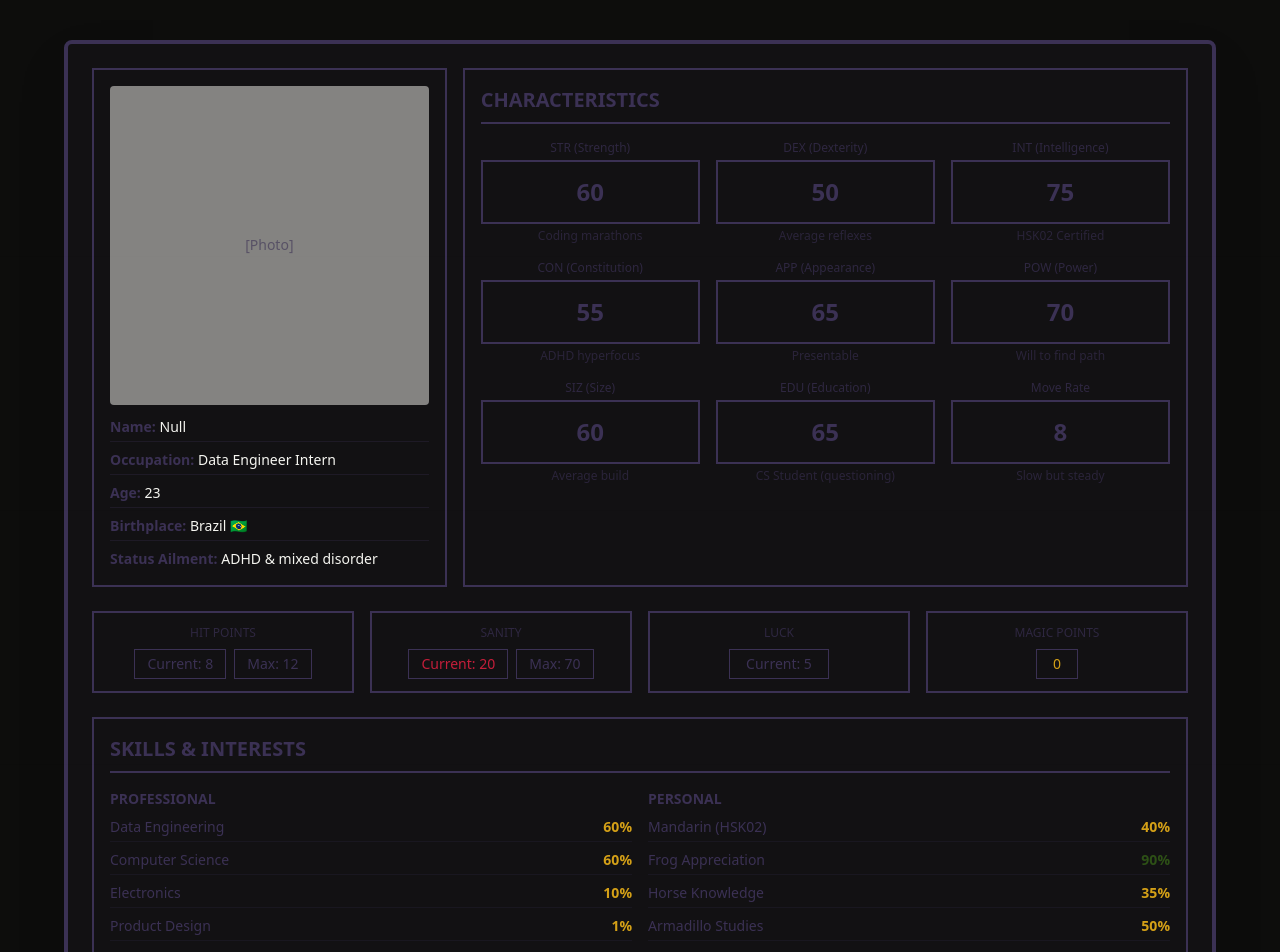
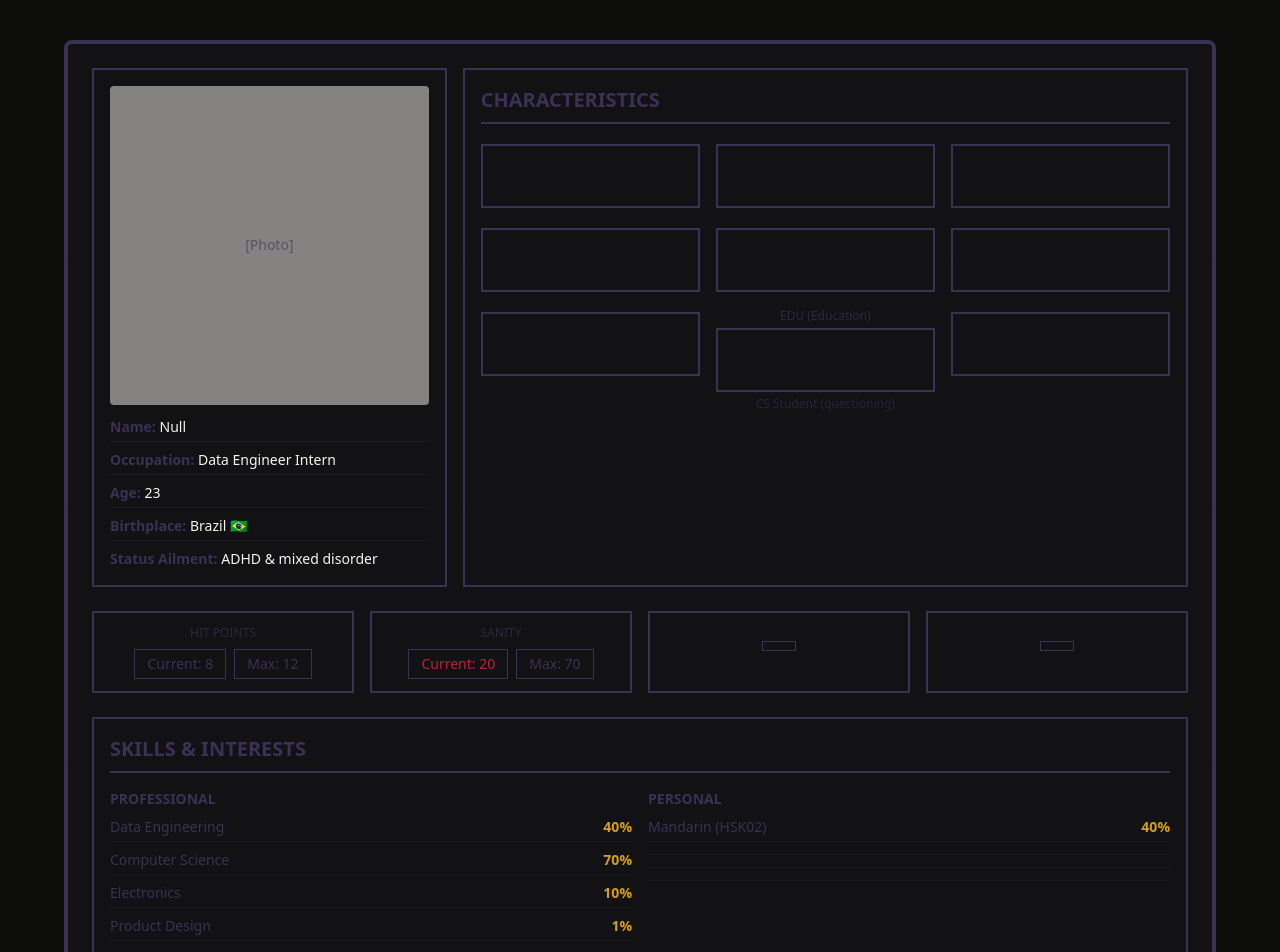
Before and after one commit to nulls-site/nulls-site, an Astro site: page /about in a window 1280 px wide. Shown: the top 952 px of the page. Built offline with nearby package versions, Linux system fonts and the light colour scheme; Astro itself is replaced by a stand-in of ours.

Commit message:
fix: remove stuff

```diff
--- a/src/pages/about.astro
+++ b/src/pages/about.astro
@@ -45,85 +45,59 @@ import Layout from "../layouts/Layout.astro";
           </h2>
 
           <div class="grid grid-cols-3 gap-4">
-            <!-- STR -->
             <div class="text-center">
-              <p class="text-xs text-mandy-purple/70 dark:text-mandy-white/60 mb-1">STR (Strength)</p>
+              <p class="text-xs text-mandy-purple/70 dark:text-mandy-white/60 mb-1"></p>
               <div class="border-2 border-mandy-purple dark:bg-mandy-black h-16 flex items-center justify-center text-2xl font-bold text-mandy-purple dark:text-mandy-white">
-                60
               </div>
-              <p class="text-xs text-mandy-purple/60 dark:text-mandy-white/50 mt-1">Coding marathons</p>
             </div>
 
-            <!-- DEX -->
             <div class="text-center">
-              <p class="text-xs text-mandy-purple/70 dark:text-mandy-white/60 mb-1">DEX (Dexterity)</p>
+              <p class="text-xs text-mandy-purple/70 dark:text-mandy-white/60 mb-1"></p>
               <div class="border-2 border-mandy-purple dark:bg-mandy-black h-16 flex items-center justify-center text-2xl font-bold text-mandy-purple dark:text-mandy-white">
-                50
               </div>
-              <p class="text-xs text-mandy-purple/60 dark:text-mandy-white/50 mt-1">Average reflexes</p>
             </div>
 
-            <!-- INT -->
             <div class="text-center">
-              <p class="text-xs text-mandy-purple/70 dark:text-mandy-white/60 mb-1">INT (Intelligence)</p>
+              <p class="text-xs text-mandy-purple/70 dark:text-mandy-white/60 mb-1"></p>
               <div class="border-2 border-mandy-purple dark:bg-mandy-black h-16 flex items-center justify-center text-2xl font-bold text-mandy-purple dark:text-mandy-white">
-                75
               </div>
-              <p class="text-xs text-mandy-purple/60 dark:text-mandy-white/50 mt-1">HSK02 Certified</p>
             </div>
 
-            <!-- CON -->
             <div class="text-center">
-              <p class="text-xs text-mandy-purple/70 dark:text-mandy-white/60 mb-1">CON (Constitution)</p>
+              <p class="text-xs text-mandy-purple/70 dark:text-mandy-white/60 mb-1"></p>
               <div class="border-2 border-mandy-purple dark:bg-mandy-black h-16 flex items-center justify-center text-2xl font-bold text-mandy-purple dark:text-mandy-white">
-                55
               </div>
-              <p class="text-xs text-mandy-purple/60 dark:text-mandy-white/50 mt-1">ADHD hyperfocus</p>
             </div>
 
-            <!-- APP -->
             <div class="text-center">
-              <p class="text-xs text-mandy-purple/70 dark:text-mandy-white/60 mb-1">APP (Appearance)</p>
+              <p class="text-xs text-mandy-purple/70 dark:text-mandy-white/60 mb-1"></p>
               <div class="border-2 border-mandy-purple dark:bg-mandy-black h-16 flex items-center justify-center text-2xl font-bold text-mandy-purple dark:text-mandy-white">
-                65
               </div>
-              <p class="text-xs text-mandy-purple/60 dark:text-mandy-white/50 mt-1">Presentable</p>
             </div>
 
-            <!-- POW -->
             <div class="text-center">
-              <p class="text-xs text-mandy-purple/70 dark:text-mandy-white/60 mb-1">POW (Power)</p>
+              <p class="text-xs text-mandy-purple/70 dark:text-mandy-white/60 mb-1"></p>
               <div class="border-2 border-mandy-purple dark:bg-mandy-black h-16 flex items-center justify-center text-2xl font-bold text-mandy-purple dark:text-mandy-white">
-                70
               </div>
-              <p class="text-xs text-mandy-purple/60 dark:text-mandy-white/50 mt-1">Will to find path</p>
             </div>
 
-            <!-- SIZ -->
             <div class="text-center">
-              <p class="text-xs text-mandy-purple/70 dark:text-mandy-white/60 mb-1">SIZ (Size)</p>
+              <p class="text-xs text-mandy-purple/70 dark:text-mandy-white/60 mb-1"></p>
               <div class="border-2 border-mandy-purple dark:bg-mandy-black h-16 flex items-center justify-center text-2xl font-bold text-mandy-purple dark:text-mandy-white">
-                60
               </div>
-              <p class="text-xs text-mandy-purple/60 dark:text-mandy-white/50 mt-1">Average build</p>
             </div>
 
-            <!-- EDU -->
             <div class="text-center">
               <p class="text-xs text-mandy-purple/70 dark:text-mandy-white/60 mb-1">EDU (Education)</p>
               <div class="border-2 border-mandy-purple dark:bg-mandy-black h-16 flex items-center justify-center text-2xl font-bold text-mandy-purple dark:text-mandy-white">
-                65
               </div>
               <p class="text-xs text-mandy-purple/60 dark:text-mandy-white/50 mt-1">CS Student (questioning)</p>
             </div>
 
-            <!-- Move Rate -->
             <div class="text-center">
-              <p class="text-xs text-mandy-purple/70 dark:text-mandy-white/60 mb-1">Move Rate</p>
+              <p class="text-xs text-mandy-purple/70 dark:text-mandy-white/60 mb-1"></p>
               <div class="border-2 border-mandy-purple dark:bg-mandy-black h-16 flex items-center justify-center text-2xl font-bold text-mandy-purple dark:text-mandy-white">
-                8
               </div>
-              <p class="text-xs text-mandy-purple/60 dark:text-mandy-white/50 mt-1">Slow but steady</p>
             </div>
           </div>
         </div>
@@ -148,16 +122,14 @@ import Layout from "../layouts/Layout.astro";
         </div>
 
         <div class="border-2 border-mandy-purple p-3 dark:bg-mandy-black text-center">
-          <p class="text-xs text-mandy-purple/70 dark:text-mandy-white/60 mb-2">LUCK</p>
-          <div class="border border-mandy-purple px-4 py-1 text-sm inline-block text-mandy-purple dark:text-mandy-white">
-            Current: 5
+          <p class="text-xs text-mandy-purple/70 dark:text-mandy-white/60 mb-2"></p>
+          <div class="border border-mandy-purple px-4 py-1 text-sm inline-block text-mandy-red dark:text-mandy-white">
           </div>
         </div>
 
         <div class="border-2 border-mandy-purple p-3 dark:bg-mandy-black text-center">
-          <p class="text-xs text-mandy-purple/70 dark:text-mandy-white/60 mb-2">MAGIC POINTS</p>
-          <div class="border border-mandy-purple px-4 py-1 text-sm inline-block text-mandy-yellow">
-            0
+          <p class="text-xs text-mandy-purple/70 dark:text-mandy-white/60 mb-2"></p>
+          <div class="border border-mandy-purple px-4 py-1 text-sm inline-block text-mandy-red">
           </div>
         </div>
       </div>
@@ -175,11 +147,11 @@ import Layout from "../layouts/Layout.astro";
             <div class="space-y-2">
               <div class="flex justify-between items-center border-b border-mandy-purple/20 dark:border-mandy-white/10 pb-1">
                 <span class="text-sm text-mandy-purple dark:text-mandy-white">Data Engineering</span>
-                <span class="text-sm font-bold text-mandy-yellow">60%</span>
+                <span class="text-sm font-bold text-mandy-yellow">40%</span>
               </div>
               <div class="flex justify-between items-center border-b border-mandy-purple/20 dark:border-mandy-white/10 pb-1">
                 <span class="text-sm text-mandy-purple dark:text-mandy-white">Computer Science</span>
-                <span class="text-sm font-bold text-mandy-yellow">60%</span>
+                <span class="text-sm font-bold text-mandy-yellow">70%</span>
               </div>
               <div class="flex justify-between items-center border-b border-mandy-purple/20 dark:border-mandy-white/10 pb-1">
                 <span class="text-sm text-mandy-purple dark:text-mandy-white">Electronics</span>
@@ -200,17 +172,17 @@ import Layout from "../layouts/Layout.astro";
                 <span class="text-sm text-mandy-purple dark:text-mandy-white">Mandarin (HSK02)</span>
                 <span class="text-sm font-bold text-mandy-yellow">40%</span>
               </div>
-              <div class="flex justify-between items-center border-b border-mandy-purple/20 dark:border-mandy-white/10 pb-1">
-                <span class="text-sm text-mandy-purple dark:text-mandy-white">Frog Appreciation</span>
-                <span class="text-sm font-bold text-mandy-green">90%</span>
+             <div class="flex justify-between items-center border-b border-mandy-purple/20 dark:border-mandy-white/10 pb-1">
+                <span class="text-sm text-mandy-purple dark:text-mandy-white"></span>
+                <span class="text-sm font-bold text-mandy-green"></span>
               </div>
               <div class="flex justify-between items-center border-b border-mandy-purple/20 dark:border-mandy-white/10 pb-1">
-                <span class="text-sm text-mandy-purple dark:text-mandy-white">Horse Knowledge</span>
-                <span class="text-sm font-bold text-mandy-yellow">35%</span>
+                <span class="text-sm text-mandy-purple dark:text-mandy-white"></span>
+                <span class="text-sm font-bold text-mandy-yellow"></span>
               </div>
               <div class="flex justify-between items-center border-b border-mandy-purple/20 dark:border-mandy-white/10 pb-1">
-                <span class="text-sm text-mandy-purple dark:text-mandy-white">Armadillo Studies</span>
-                <span class="text-sm font-bold text-mandy-yellow">50%</span>
+                <span class="text-sm text-mandy-purple dark:text-mandy-white"></span>
+                <span class="text-sm font-bold text-mandy-yellow"></span>
               </div>
             </div>
           </div>
@@ -235,8 +207,7 @@ import Layout from "../layouts/Layout.astro";
         </h2>
         <p class="text-sm text-mandy-purple dark:text-mandy-white/90 leading-relaxed mb-3">
           This investigator rushed into building their digital realm 8 months ago,
-          only to abandon it in the depths of burnout. Now returning with caution,
-          rebuilding slowly — no more madness, just steady progress through the darkness.
+          only to abandon it in the depths of burnout.
           <br><br>
           Seeking a career path that combines creativity with technology.
         </p>
@@ -245,20 +216,14 @@ import Layout from "../layouts/Layout.astro";
       <!-- Companions -->
       <div class="border-2 border-mandy-purple p-4 dark:bg-mandy-black">
         <h2 class="text-xl font-bold text-mandy-purple dark:text-mandy-red-bright mb-3 border-b-2 border-mandy-purple pb-2">
-          COMPANIONS & FAMILIARS
         </h2>
         <div class="flex flex-wrap gap-2">
-          <span class="px-3 py-1 bg-mandy-purple text-mandy-white text-sm rounded hover:bg-mandy-red transition-colors">🐸 Frogs</span>
-          <span class="px-3 py-1 bg-mandy-purple text-mandy-white text-sm rounded hover:bg-mandy-red transition-colors">🐴 Horses</span>
-          <span class="px-3 py-1 bg-mandy-purple text-mandy-white text-sm rounded hover:bg-mandy-red transition-colors">🦔 Armadillos</span>
+
         </div>
       </div>
 
       <!-- Footer -->
       <div class="mt-6 text-center border-t-4 border-mandy-purple pt-4">
-        <p class="text-xs text-mandy-purple/60 dark:text-mandy-white/50 italic mb-3">
-          "Character sheet under construction. Some skills may be bugged. Sanity not guaranteed."
-        </p>
         <a href="/" class="inline-block px-6 py-2 bg-mandy-purple hover:bg-mandy-red-bright text-mandy-white text-sm font-semibold rounded transition-colors">
           ← Return to Hub
         </a>
--- a/src/pages/index.astro
+++ b/src/pages/index.astro
@@ -7,11 +7,9 @@ import StampsScroll from '../components/StampsScroll.astro';
 <Layout title="Home | Meu Site">
   <div class="min-h-screen px-4 md:px-20 py-10 flex flex-col">
 
-    <!-- Header About -->
     <header class="bg-mandy-purple mb-5 p-5">
       <div class="grid grid-cols-1 md:grid-cols-3 gap-5 items-center">
 
-        <!-- Imagem -->
         <div class="md:col-span-2 flex items-center justify-center">
           <div class="relative w-full max-w-lg aspect-[4/3] overflow-hidden rounded-lg shadow-2xl">
             <img
@@ -19,12 +17,10 @@ import StampsScroll from '../components/StampsScroll.astro';
               alt="Foto de perfil"
               class="w-full h-full object-cover hover:scale-105 transition-transform duration-500"
             />
-            <!-- Gradiente atualizado com cor da paleta -->
             <div class="absolute inset-0 bg-gradient-to-t from-mandy-purple/50 to-transparent"></div>
           </div>
         </div>
 
-        <!-- Texto -->
         <div class="md:col-span-1 text-center md:text-left">
           <p class="text-sm md:text-base text-mandy-white/80 leading-relaxed mb-4">
             23y, Brazilian 🇧🇷 | Data Engineer Intern | CS Student (questioning life choices) |
@@ -36,10 +32,8 @@ import StampsScroll from '../components/StampsScroll.astro';
       </div>
     </header>
 
-    <!-- Main Grid -->
     <div class="flex gap-5 flex-1">
 
-      <!-- Sidebar -->
       <aside class="flex flex-col gap-2 w-fit">
         <nav class="bg-mandy-purple p-5 min-w-60 min-h-60">
           <ul class="space-y-2">
```
